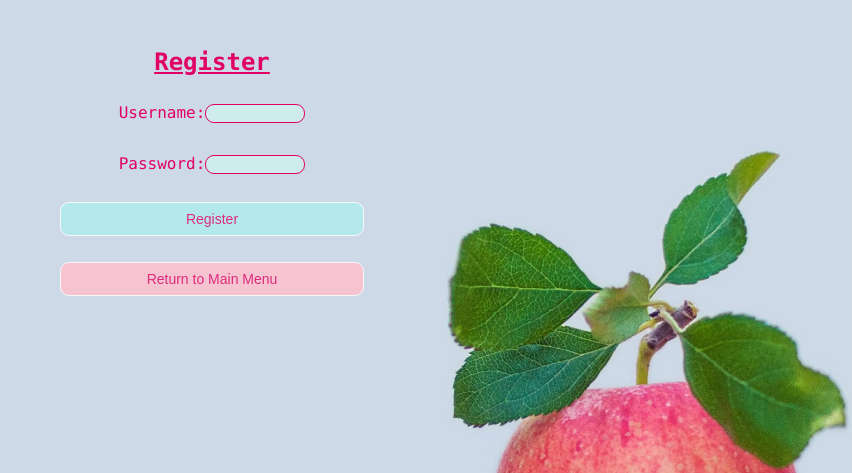
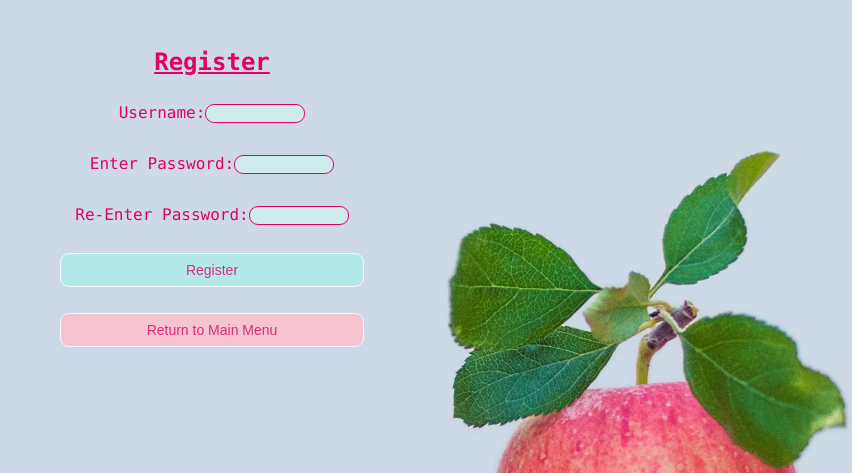
Before and after one commit to Pandangus/flask-calorie-calculator, a Flask app: page /register in a window 1280 px wide. Shown: the top 473 px of the page, without its empty margins (428-1280 px from the left). Run offline with Flask 3, Linux system fonts and the light colour scheme.

Commit message:
re-enter password field added

```diff
--- a/templates/register.html
+++ b/templates/register.html
@@ -3,7 +3,8 @@
 <h2><u>Register</u></h2>
 <form method="POST" action="/register">
     <p>Username:<input type="text" name="username" required/></p>
-    <p>Password:<input type="text" name="password" required/></p>
+    <p>Enter Password:<input type="password" name="password" required/></p>
+    <p>Re-Enter Password:<input type="password" name="re-enter_password" required/></p>
     <button class="button" type="submit">Register</button><br><br>
   </form>
     <button class="button button2" onclick="window.location.href='/'">Return to Main Menu</button>
```
